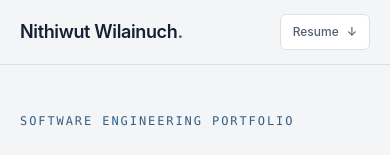
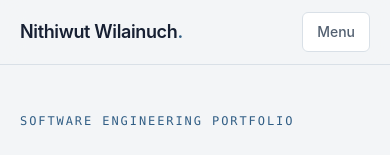
Before and after one commit to nithiwut1997/nithiwut.com, a Next.js app: page / in a window 390 px wide. Shown: the top 155 px of the page. Built offline with nearby package versions, Linux system fonts and the light colour scheme.

Commit message:
Add accessible mobile navigation

```diff
--- a/src/components/site-header.tsx
+++ b/src/components/site-header.tsx
@@ -1,12 +1,15 @@
 "use client";
 
-import { useEffect, useState } from "react";
+import { useEffect, useId, useRef, useState } from "react";
 import Link from "next/link";
 import { Container } from "@/components/container";
 import { navItems, resume } from "@/lib/portfolio";
 
 export function SiteHeader() {
   const [activeSection, setActiveSection] = useState<string | null>(null);
+  const [isMenuOpen, setIsMenuOpen] = useState(false);
+  const menuId = useId();
+  const menuButtonRef = useRef<HTMLButtonElement>(null);
 
   useEffect(() => {
     const sections = navItems
@@ -26,9 +29,24 @@ export function SiteHeader() {
     return () => observer.disconnect();
   }, []);
 
+  useEffect(() => {
+    if (!isMenuOpen) return;
+
+    const closeOnEscape = (event: KeyboardEvent) => {
+      if (event.key === "Escape") {
+        setIsMenuOpen(false);
+        menuButtonRef.current?.focus();
+      }
+    };
+
+    document.addEventListener("keydown", closeOnEscape);
+    return () => document.removeEventListener("keydown", closeOnEscape);
+  }, [isMenuOpen]);
+
   return (
     <header className="sticky top-0 z-40 border-b border-border bg-background/90 text-foreground backdrop-blur-md">
-      <Container className="flex min-h-16 items-center gap-4 sm:gap-6">
+      <Container>
+        <div className="flex min-h-16 items-center gap-4 sm:gap-6">
           <Link href="/" className="w-fit shrink-0 py-2 text-lg font-semibold tracking-[-0.02em] transition-colors hover:text-accent" aria-label="Nithiwut Wilainuch home">
             Nithiwut Wilainuch<span className="text-accent">.</span>
           </Link>
@@ -44,9 +62,49 @@ export function SiteHeader() {
               </a>
             ))}
           </nav>
-        <a href={resume.href} download className="ml-auto inline-flex min-h-9 shrink-0 items-center rounded-md border border-border bg-surface px-3 text-xs font-medium text-secondary transition-colors hover:border-accent hover:bg-accent-subtle hover:text-accent-hover sm:min-h-10 sm:px-3.5 sm:text-sm lg:ml-0">
+          <button
+            ref={menuButtonRef}
+            type="button"
+            aria-expanded={isMenuOpen}
+            aria-controls={menuId}
+            aria-label={`${isMenuOpen ? "Close" : "Open"} navigation menu`}
+            onClick={() => setIsMenuOpen((isOpen) => !isOpen)}
+            className="ml-auto inline-flex min-h-10 items-center rounded-md border border-border bg-surface px-3.5 text-sm font-medium text-secondary transition-colors hover:border-accent hover:bg-accent-subtle hover:text-accent-hover lg:hidden"
+          >
+            {isMenuOpen ? "Close" : "Menu"}
+          </button>
+          <a href={resume.href} download className="hidden min-h-10 shrink-0 items-center rounded-md border border-border bg-surface px-3.5 text-sm font-medium text-secondary transition-colors hover:border-accent hover:bg-accent-subtle hover:text-accent-hover lg:inline-flex">
             Resume <span aria-hidden="true" className="ml-2">↓</span>
           </a>
+        </div>
+        <nav
+          id={menuId}
+          aria-label="Mobile navigation"
+          hidden={!isMenuOpen}
+          className="border-t border-border py-3 lg:hidden"
+        >
+          <div className="flex flex-col">
+            {navItems.map((item) => (
+              <a
+                key={item.href}
+                href={`/${item.href}`}
+                aria-current={activeSection === item.href ? "location" : undefined}
+                onClick={() => setIsMenuOpen(false)}
+                className="flex min-h-11 items-center rounded-md px-2 text-sm text-secondary transition-colors hover:bg-accent-subtle hover:text-accent-hover aria-[current=location]:text-accent"
+              >
+                {item.label}
+              </a>
+            ))}
+            <a
+              href={resume.href}
+              download
+              onClick={() => setIsMenuOpen(false)}
+              className="flex min-h-11 items-center rounded-md px-2 text-sm font-medium text-secondary transition-colors hover:bg-accent-subtle hover:text-accent-hover"
+            >
+              {resume.label} <span aria-hidden="true" className="ml-2">↓</span>
+            </a>
+          </div>
+        </nav>
       </Container>
     </header>
   );
```
Lines whose indentation alone changed are shown as unchanged.
